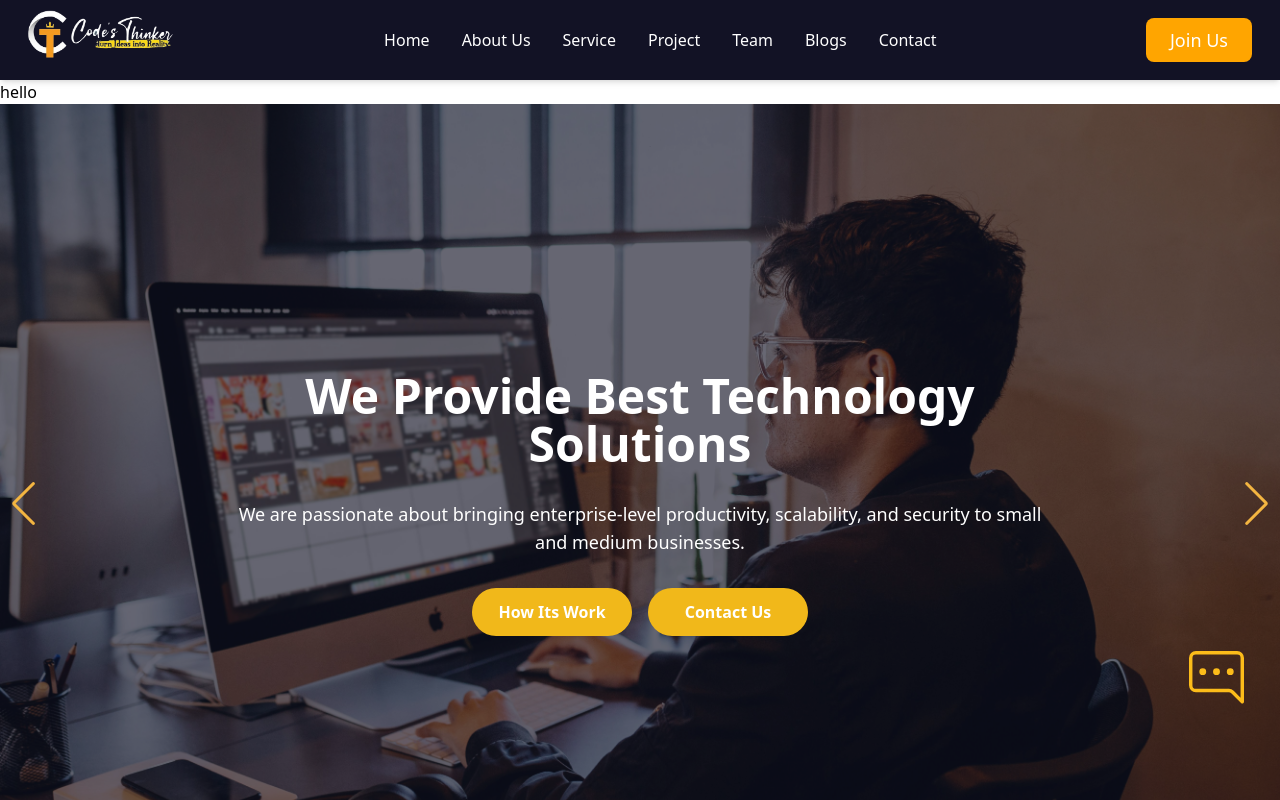
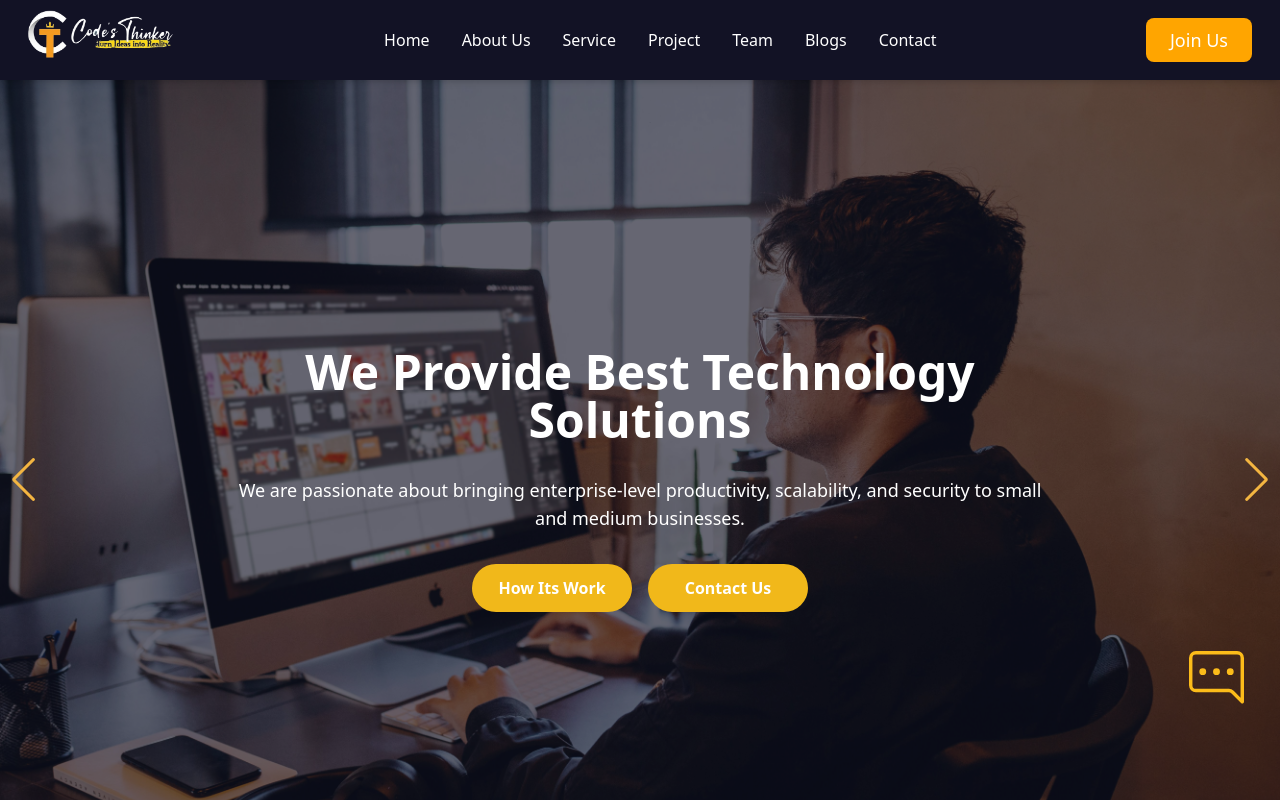
Before and after one commit to shakeel7521951/codesThinker, a React (Create React App) app: page / in a window 1280 px wide. Shown: the top 800 px of the page. Built offline with nearby package versions, Linux system fonts and the light colour scheme.

Commit message:
Update App.jsx

```diff
--- a/src/App.jsx
+++ b/src/App.jsx
@@ -17,7 +17,7 @@ function App() {
      <>
     <BrowserRouter>
     <Navbar/>
-      hello
+
      <ChatIcon/>
     {/* <ChatIcon /> */}
     <Routes>
```
